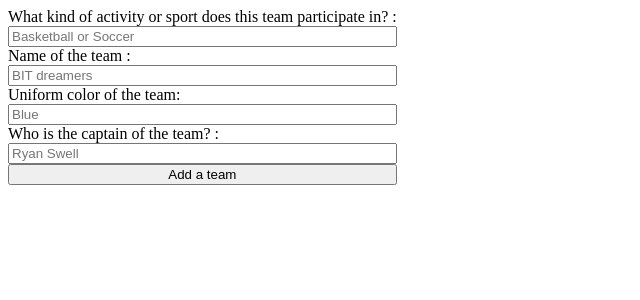
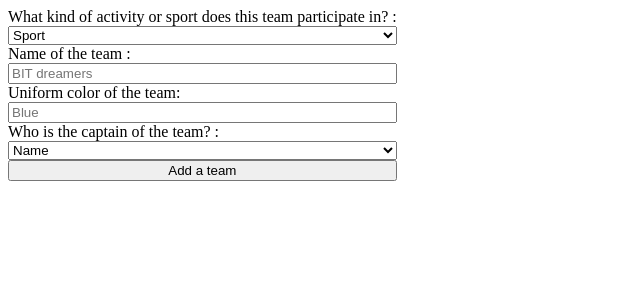
Before and after one commit to khajiev13/https---github.com-khajiev13-schedules_project, a Flask app: page /teams in a window 1280 px wide. Shown: the top 300 px of the page, without its empty margins (0-640 px from the left). Run offline with Flask 2, Linux system fonts and the light colour scheme; data that the repository does not hold is empty.

Commit message:
Add some cpp

```diff
--- a/app.py
+++ b/app.py
@@ -13,7 +13,7 @@ mydb = mysql.connector.connect(
     autocommit=True
 )
 
-my_cursor = mydb.cursor()
+my_cursor = mydb.cursor(buffered=True)
 
 
 # my_cursor.execute("SELECT * FROM locations")
@@ -55,8 +55,11 @@ def location_registered():
     located_campus = request.args.get("located_campus")
     sport_types = request.args.getlist("sport-types")
     for sport_type in sport_types:
+        print(sport_type)
+        # my_cursor.execute(
+        #     f"""CALL add_location('{loc_name}','{located_campus}','{sport_type}'); """)
         my_cursor.execute(
-            f"""CALL add_location('{loc_name}','{located_campus}','{sport_type}') """)
+            f"""CALL add_location('Liuxuesheng Dorm','Zhongguancun','Baseball'); """)
     return "You have succesfully inserted {}".format(loc_name)
 
 
@@ -137,7 +140,19 @@ def schedule_register():
 
 @ app.route("/teams")
 def add_teams():
-    return render_template("teams.html")
+    sport_types = set()
+    my_cursor.execute("SELECT type FROM activity_types ORDER BY type")
+    for row in my_cursor:
+        row = str(row)[2:-3]  # Get rid of ( and ' from the list
+        sport_types.add(row)  # Add it to a new set
+
+    students = set()
+    my_cursor.execute(
+        "SELECT nickname FROM students ORDER BY first_name")
+    for row in my_cursor:
+        row = str(row)[2:-3]  # Get rid of ( and ' from the list
+        students.add(row)  # Add it to a new set
+    return render_template("teams.html", students=students, sport_types=sport_types)
 
 
 @ app.route("/team_registered")
--- a/templates/teams.html
+++ b/templates/teams.html
@@ -11,13 +11,26 @@
 <body>
     <form action="/team_registered" method="get" style="display: inline-grid;">
         <label for="">What kind of activity or sport does this team participate in? :</label>
-        <input type="text" name="type" id="" placeholder="Basketball or Soccer" required>
+        <select data-placeholder="Choose sport..." class="chosen-select" name="sport-types">
+            {% block body %}
+            <option value="" disabled selected>Sport</option>
+            {% for sport in sport_types %}
+            <option value="{{ sport }}">{{ sport }}</option>
+            {% endfor %}
+
+        </select>
         <label for="">Name of the team :</label>
         <input type="text" name="team_name" id="" placeholder="BIT dreamers" required>
         <label for="">Uniform color of the team:</label>
         <input type="text" name="uniform_color" id="" placeholder="Blue" required>
         <label for="">Who is the captain of the team? :</label>
-        <input type="text" name="captain_name" id="" placeholder="Ryan Swell">
+        <select data-placeholder="Choose sport..." class="chosen-select" name="sport-types">
+            <option value="" disabled selected>Name</option>
+            {% for student in students %}
+            <option value="{{ student }}">{{ student }}</option>
+            {% endfor %}
+            {% endblock %}
+        </select>
         <input type="submit" value="Add a team">
 
     </form>
```
Also changed, not shown: 2 other files.
